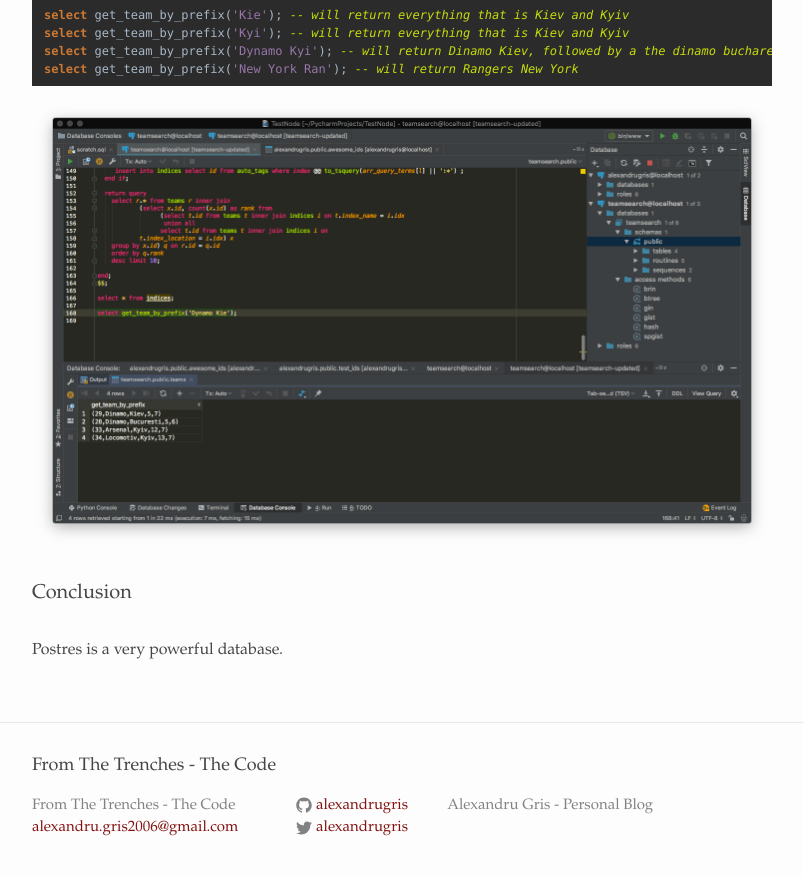
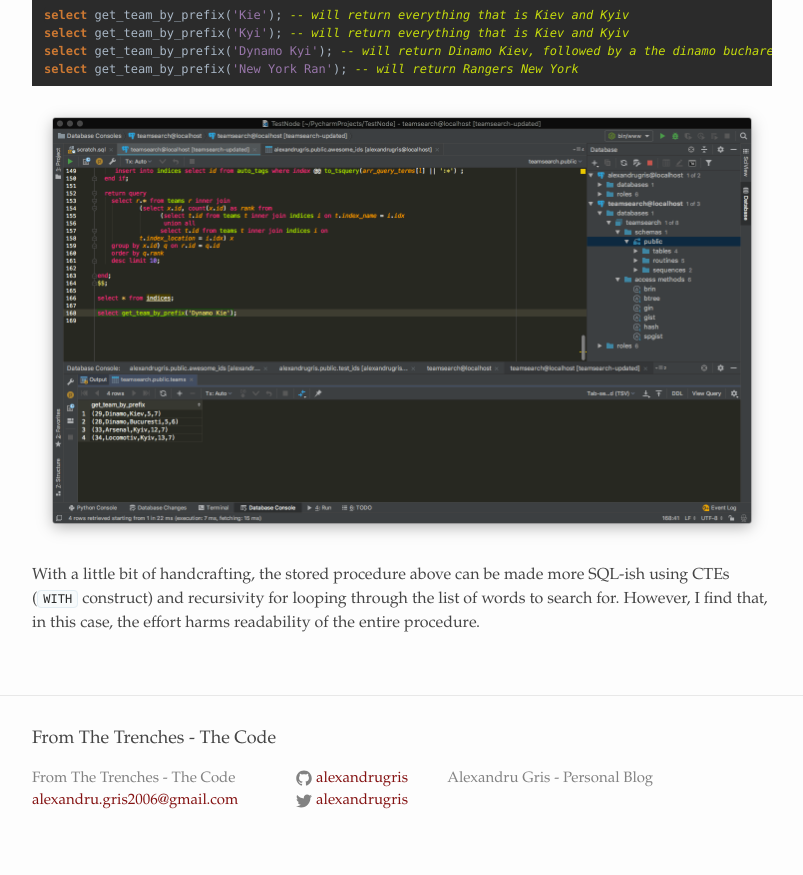
Before and after one commit to alexandrugris/my-jekyll-tech-blog, a Jekyll site: the page built from MyBlog/_posts/2018-09-16-postgresql.markdown, in a window 1280 px wide and 900 px high, scrolled down 14005 px. Shown: the top 875 px of the window, without its empty margins (238-1041 px from the left). Built offline with Jekyll 4.4.1, drawn with Linux system fonts in a browser that asks for light colours.

Commit message:
small change

````diff
--- a/MyBlog/_posts/2018-09-16-postgresql.markdown
+++ b/MyBlog/_posts/2018-09-16-postgresql.markdown
@@ -690,9 +690,6 @@ select get_team_by_prefix('Dynamo Kyi'); -- will return Dinamo Kiev, followed by
 select get_team_by_prefix('New York Ran'); -- will return Rangers New York
 ```
 
-
 ![Running the queries]({{site.url}}/assets/postgres_3.png)
 
-### Conclusion
-
-Postres is a very powerful database.
+With a little bit of handcrafting, the stored procedure above can be made more SQL-ish using CTEs (`WITH` construct) and recursivity for looping through the list of words to search for. However, I find that, in this case, the effort harms readability of the entire procedure.
````
